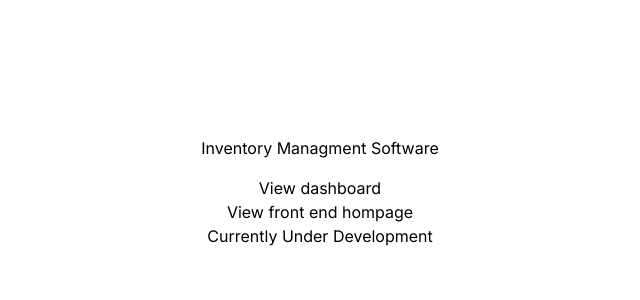
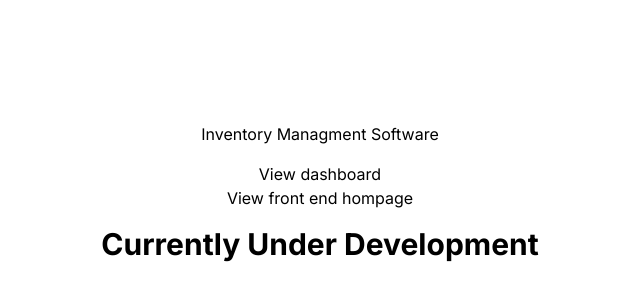
Before and after one commit to abuXahra/inventory, a Next.js app: page / in a window 1280 px wide. Shown: the part 208-508 px from the top of the page, without its empty margins (320-960 px from the left). Built offline with nearby package versions, Linux system fonts and the light colour scheme.

Commit message:
inventory app

```diff
--- /dev/null
+++ b/app/(back-office)/dashboard/inventory/adjustments/page.jsx
@@ -0,0 +1,7 @@
+import React from 'react'
+
+export default function Adjustments() {
+  return (
+    <div>Adjustments</div>
+  )
+}
--- /dev/null
+++ b/app/(back-office)/dashboard/inventory/itemgroups/page.jsx
@@ -0,0 +1,7 @@
+import React from 'react'
+
+export default function ItemGroups() {
+  return (
+    <div>ItemGroups</div>
+  )
+}
--- /dev/null
+++ b/app/(back-office)/dashboard/inventory/items/page.jsx
@@ -0,0 +1,7 @@
+import React from 'react'
+
+export default function Items() {
+  return (
+    <div>Items</div>
+  )
+}
--- a/app/(back-office)/dashboard/inventory/page.jsx
+++ b/app/(back-office)/dashboard/inventory/page.jsx
@@ -2,6 +2,8 @@ import React from 'react'
 
 export default function Inventory() {
   return (
-    <div>Inventory</div>
+    <div>
+      <h2> Inventory Creation Options</h2>
+     </div>
   )
 }
--- a/app/page.js
+++ b/app/page.js
@@ -6,7 +6,10 @@ export default function Home() {
       <h1 className="text-3x1 mb-4">Inventory Managment Software</h1>
       <Link href="/dashboard/home/overview/">View dashboard</Link>
       <Link href="/home/">View front end hompage</Link>
-      <h3>Currently Under Development</h3>
+      <h3 className="mt-4 font-bold text-3xl">Currently Under Development</h3>
     </div>
   );
 }
+
+//
+// 26:15
--- a/components/dashboards/Sidebar.jsx
+++ b/components/dashboards/Sidebar.jsx
@@ -7,6 +7,8 @@ import Subscription from './Subscription'
 export default function Sidebar() {
 
     const [showDropItems, setShowDropItems] = useState(true)
+
+
 
   return (
     <div className='w-60 min-h-screen bg-slate-800 text-slate-50 justify-between fixed'>
```
